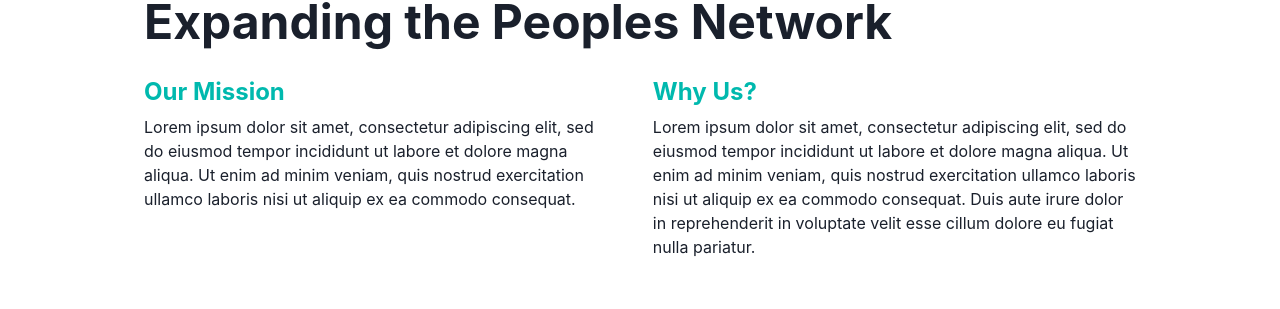
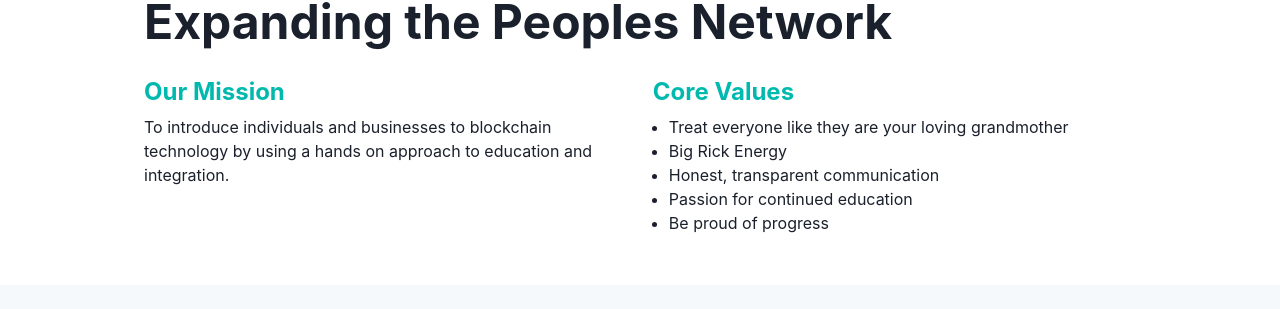
Before and after one commit to karapalumbo/helium-it, a React (Create React App) app: page / in a window 1280 px wide. Shown: the part 598-907 px from the top of the page. Built offline with nearby package versions, Linux system fonts and the light colour scheme.

Commit message:
Updated about me and added core values

```diff
--- a/src/pages/About.js
+++ b/src/pages/About.js
@@ -6,6 +6,8 @@ import {
   Container,
   Stack,
   Box,
+  UnorderedList,
+  ListItem,
   Image,
   useColorModeValue,
 } from "@chakra-ui/react";
@@ -27,25 +29,26 @@ export default function About() {
             </Heading>
             <Text as={"span"} fontSize={{ base: "16" }}>
               {" "}
-              Lorem ipsum dolor sit amet, consectetur adipiscing elit, sed do
-              eiusmod tempor incididunt ut labore et dolore magna aliqua. Ut
-              enim ad minim veniam, quis nostrud exercitation ullamco laboris
-              nisi ut aliquip ex ea commodo consequat.
+              To introduce individuals and businesses to blockchain technology
+              by using a hands on approach to education and integration.
             </Text>
           </Stack>
 
           <Stack spacing={2} w={"full"} maxW={"lg"} mt={5}>
             <Heading as={"span"} fontSize={{ base: "2xl" }} color="#00b9ae">
-              Why Us?
+              Core Values
             </Heading>
             <Text as={"span"} fontSize={{ base: "16" }}>
               {" "}
-              Lorem ipsum dolor sit amet, consectetur adipiscing elit, sed do
-              eiusmod tempor incididunt ut labore et dolore magna aliqua. Ut
-              enim ad minim veniam, quis nostrud exercitation ullamco laboris
-              nisi ut aliquip ex ea commodo consequat. Duis aute irure dolor in
-              reprehenderit in voluptate velit esse cillum dolore eu fugiat
-              nulla pariatur.
+              <UnorderedList>
+                <ListItem>
+                  Treat everyone like they are your loving grandmother{" "}
+                </ListItem>
+                <ListItem>Big Rick Energy</ListItem>
+                <ListItem>Honest, transparent communication</ListItem>
+                <ListItem>Passion for continued education</ListItem>
+                <ListItem>Be proud of progress</ListItem>
+              </UnorderedList>
             </Text>
           </Stack>
         </Flex>
--- a/src/pages/CryptoMining.js
+++ b/src/pages/CryptoMining.js
@@ -35,6 +35,10 @@ export default function CryptoMiningSection() {
               reprehenderit in voluptate velit esse cillum dolore eu fugiat
               nulla pariatur. Excepteur sint occaecat cupidatat non proident,
               sunt in culpa qui officia deserunt mollit anim id est laborum.
+              Duis aute irure dolor in reprehenderit in voluptate velit esse
+              cillum dolore eu fugiat nulla pariatur. Excepteur sint occaecat
+              cupidatat non proident, sunt in culpa qui officia deserunt mollit
+              anim id est laborum.
             </Text>
             <Text color={"#ffffff"} maxW="container.sm" className="mining-info">
               Lorem ipsum dolor sit amet, consectetur adipiscing elit, sed do
@@ -47,11 +51,6 @@ export default function CryptoMiningSection() {
             </Text>
           </Flex>
         </Stack>
-        {/* <Image
-          src={
-            "https://cdn.pixabay.com/photo/2018/10/15/22/11/blockchain-3750157_1280.jpg"
-          }
-        /> */}
       </Container>
     </Box>
   );
```
